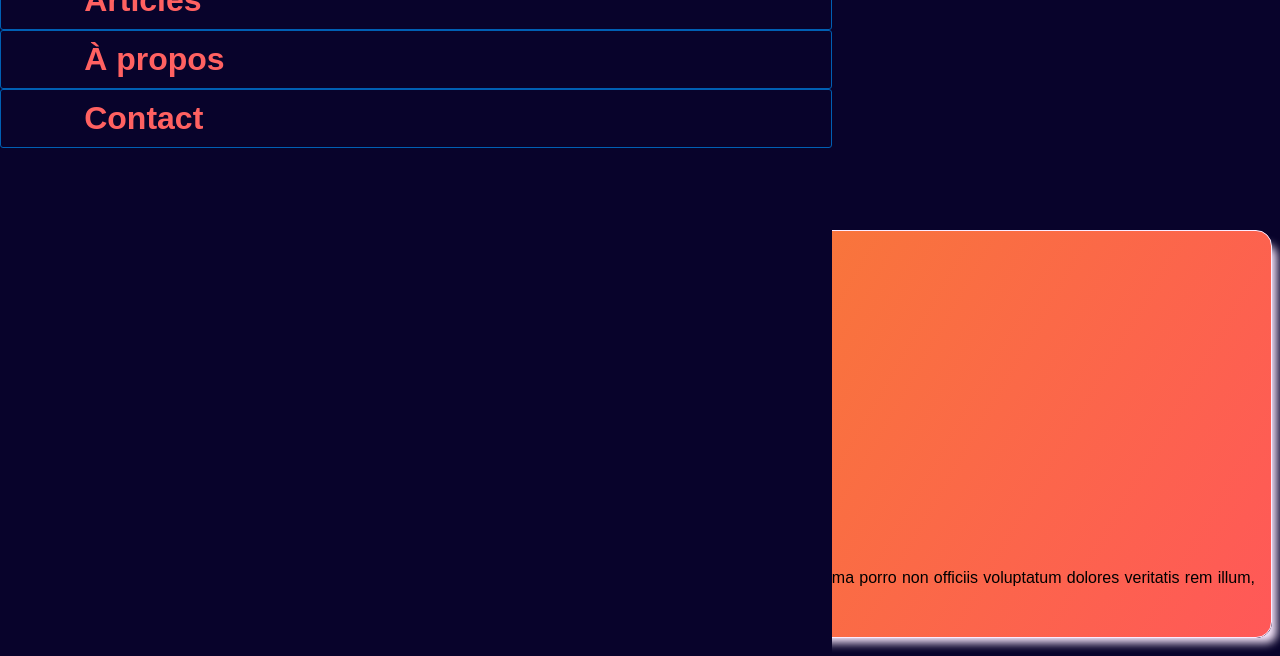
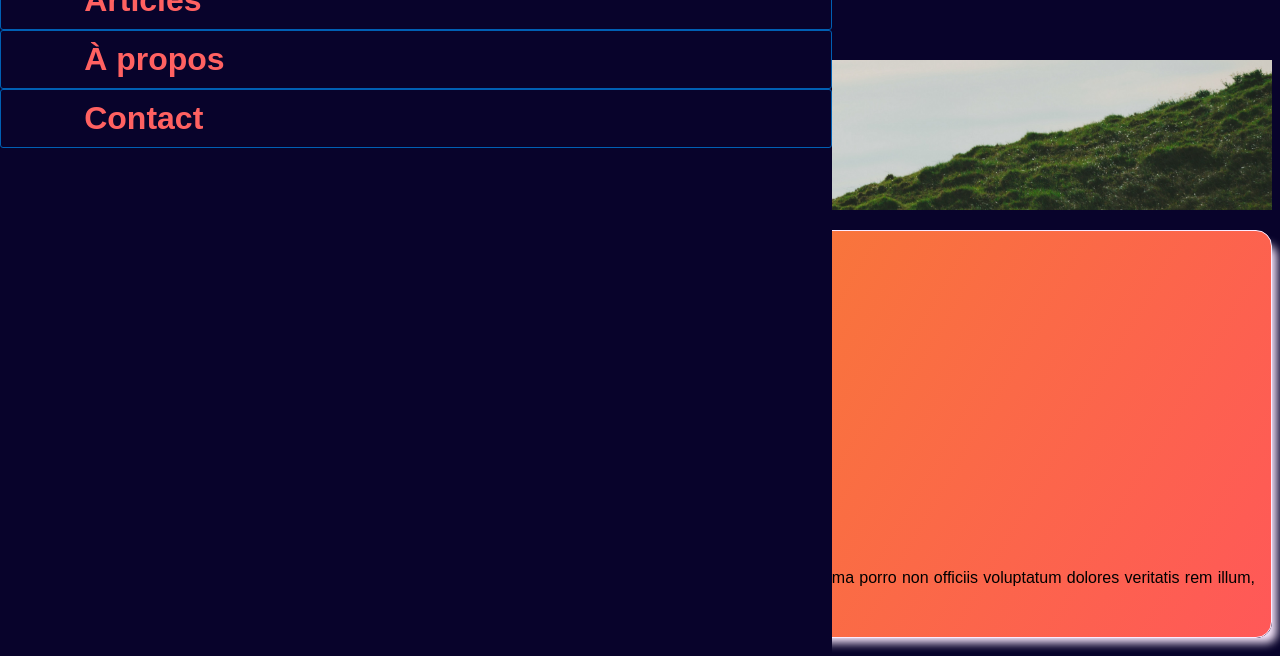
Before and after one commit to ahmedlahrizi/TP-formation-exo-grafikart, a plain HTML site: page index.html in a window 1280 px wide. Shown: the part 130-786 px from the top of the page. Drawn offline with Linux system fonts and the light colour scheme.

Commit message:
Update style.css

```diff
--- a/style.css
+++ b/style.css
@@ -95,7 +95,7 @@ header a img, header + aside a img {
     background-position: center;
     background-size: cover;
     background-image: url("./images/image.png"); */
-    background: no-repeat center / cover url("./images/image.png");
+    background: no-repeat center / cover url("./image.png");
 }
 
 /* Styling Articles */
```
